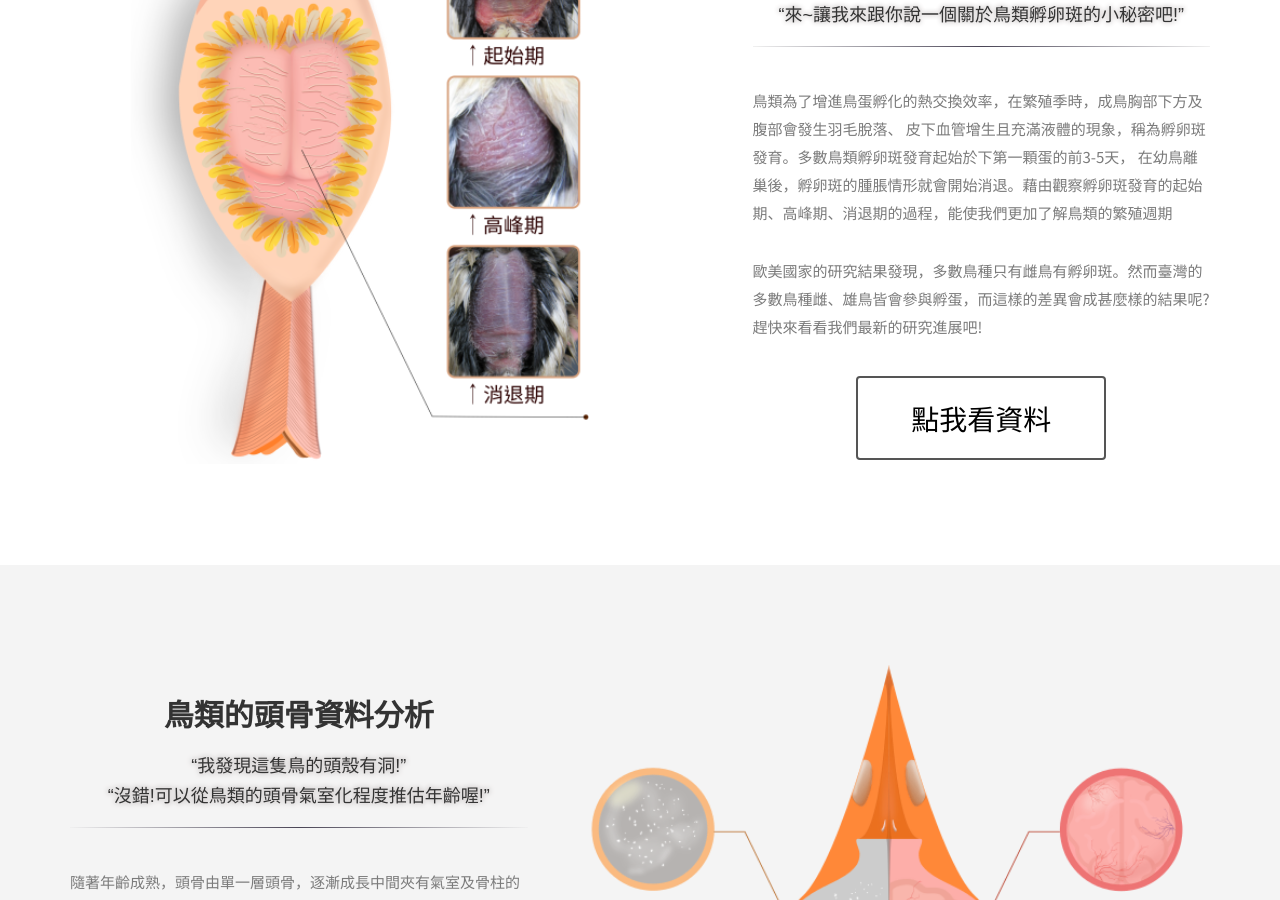
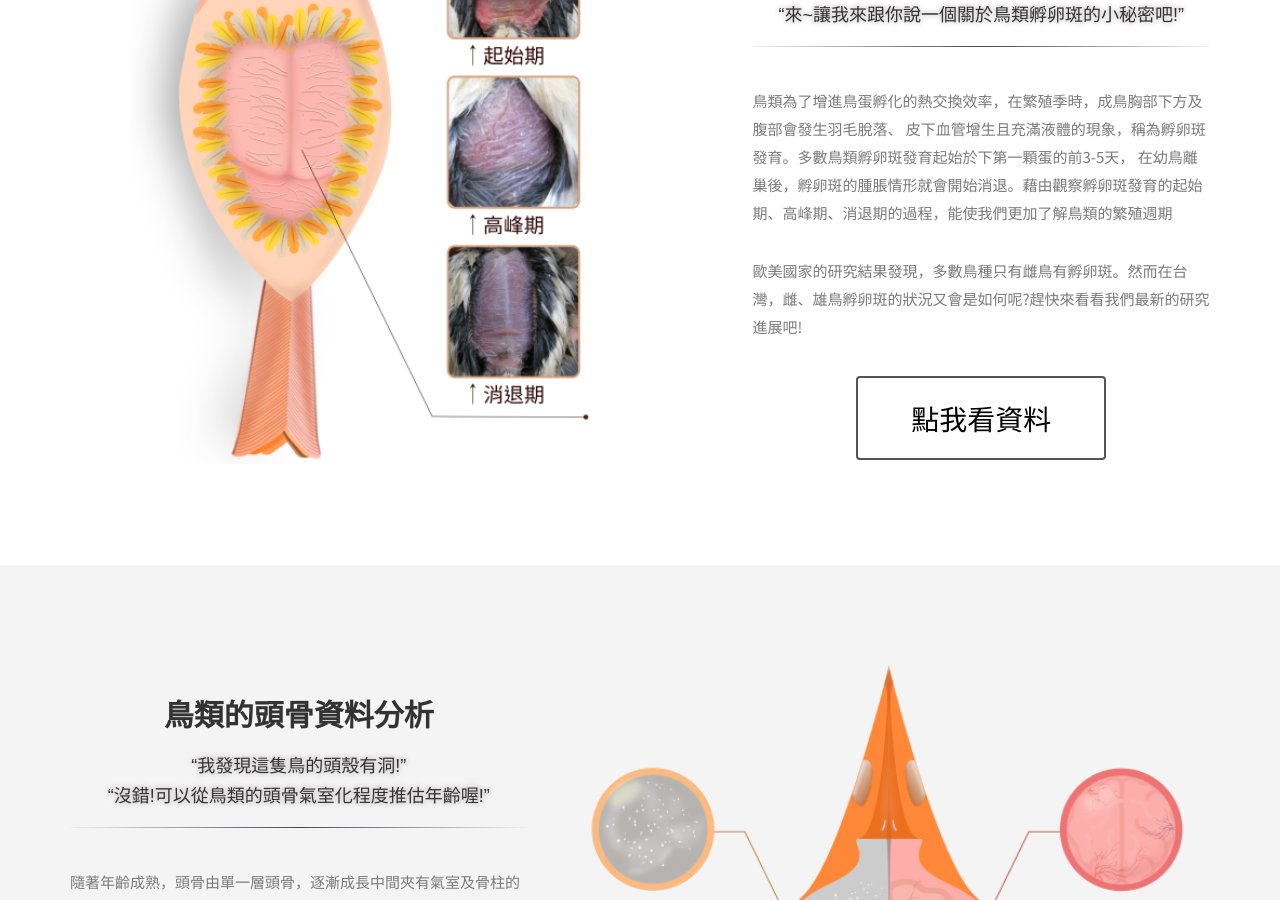
Before and after one commit to farewellXD/MAPS_Taiwan, a Jekyll site: the page built from index.html, in a window 1280 px wide and 900 px high, scrolled down 2247 px. Built offline with Jekyll 4.4.1, drawn with Linux system fonts in a browser that asks for light colours; nearby versions of some CDN libraries; some web fonts are replaced.

Commit message:
Update index.html

```diff
--- a/index.html
+++ b/index.html
@@ -147,7 +147,7 @@ permalink: /
                       </div>
 
                       <div align="left">
-                        <p>歐美國家的研究結果發現，多數鳥種只有雌鳥有孵卵斑。然而臺灣的多數鳥種雌、雄鳥皆會參與孵蛋，而這樣的差異會成甚麼樣的結果呢?趕快來看看我們最新的研究進展吧!</p>
+                        <p>歐美國家的研究結果發現，多數鳥種只有雌鳥有孵卵斑。然而在台灣，雌、雄鳥孵卵斑的狀況又會是如何呢?趕快來看看我們最新的研究進展吧!</p>
                       </div>
                 <br>
 
```
